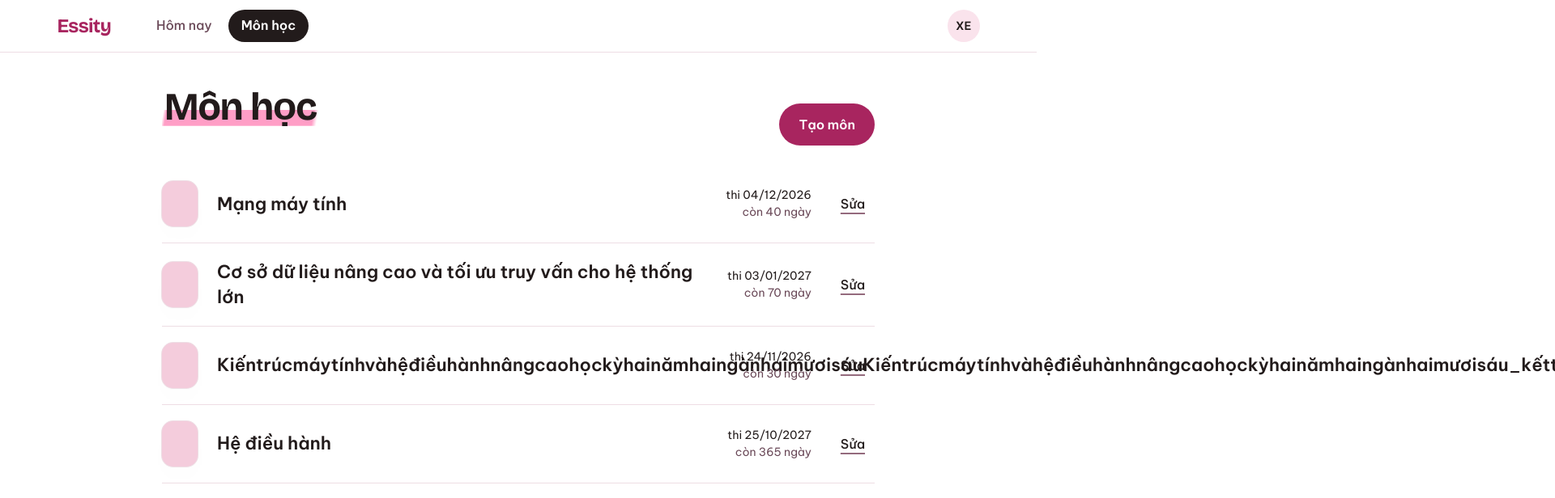
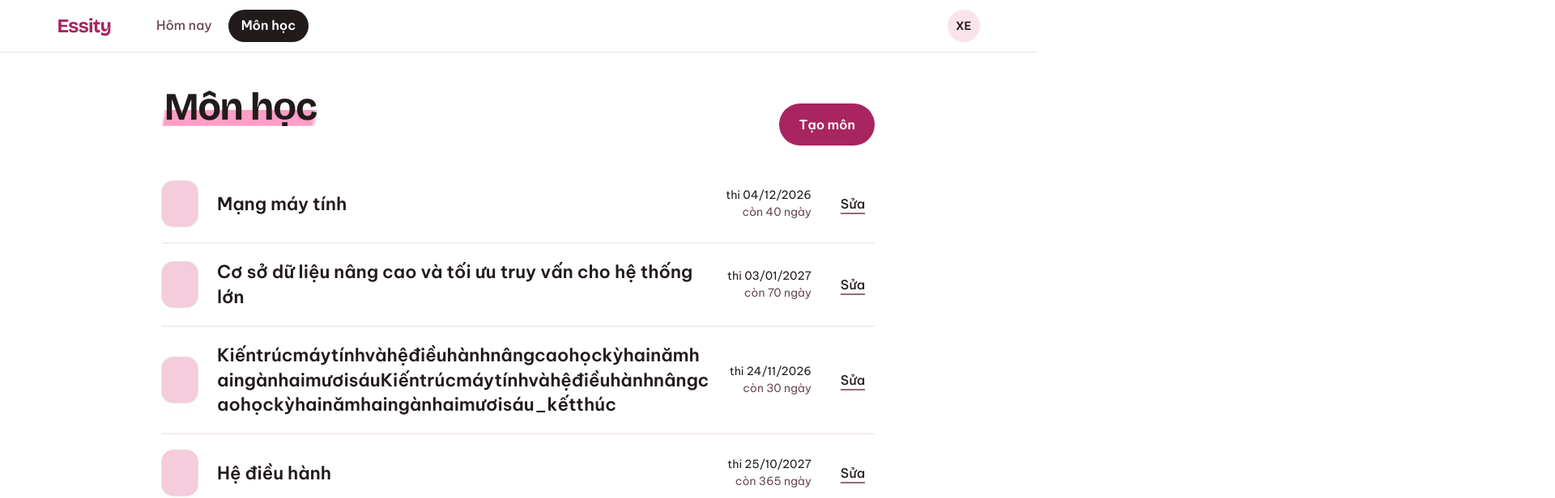
Before and after one commit to Nha-Cong-Dong/Essity, a Next.js app in the folder apps/web/: page /design-preview/subjects in a window 1280 px wide. Shown: the top 616 px of the page at 81% size, 1920 px wide, since content can reach past the window. Built offline with nearby package versions, Linux system fonts and the light colour scheme.

Commit message:
fix(web): T2.3c below sm a subject row is a grid: the name wraps anywhere beside the cover, Sửa on its first line, the date line under the name

```diff
--- a/apps/web/components/subjects/subject-list.tsx
+++ b/apps/web/components/subjects/subject-list.tsx
@@ -166,17 +166,29 @@ function SubjectRow({ initial, example, onOpen, onDeleted }: RowProps) {
 
   return (
     <li className="flex flex-col gap-4 border-b border-line py-5 last:border-b-0">
-      <div className="flex flex-wrap items-center gap-x-6 gap-y-2">
-        <span aria-hidden="true" className="h-14 w-11 shrink-0 rounded-slip bg-(color:--rose-200) shadow-sheet" />
-        <span id={ids.name} className="min-w-0 flex-1 text-section font-semibold">
+      {/* Below sm a grid (T2.3c, R44, plan G3): the cover spans both lines, the name wraps
+          anywhere beside it with "Sửa" on its first line, the date line starts under the name.
+          From sm, DESIGN.md §6.8's single line. */}
+      <div className="grid grid-cols-[auto_minmax(0,1fr)_auto] gap-x-4 gap-y-2 sm:flex sm:flex-wrap sm:items-center sm:gap-x-6">
+        <span
+          aria-hidden="true"
+          className="row-span-2 h-14 w-11 shrink-0 self-start rounded-slip bg-(color:--rose-200) shadow-sheet sm:self-auto"
+        />
+        <span id={ids.name} className="min-w-0 text-section font-semibold wrap-anywhere sm:flex-1">
           {subject.name}
         </span>
-        <span className="flex flex-col items-end text-small">
-          <span>thi {formatExamDate(subject.exam_date)}</span>
-          <span className="text-ink-soft">{daysLeftText(subject.days_until_exam)}</span>
+        {/* The space between the halves keeps them two words for a screen reader (plan G9). */}
+        <span className="col-span-2 col-start-2 row-start-2 flex flex-wrap gap-x-2 text-small sm:flex-col sm:items-end">
+          <span className="whitespace-nowrap">thi {formatExamDate(subject.exam_date)}</span>{" "}
+          <span className="whitespace-nowrap text-ink-soft">{daysLeftText(subject.days_until_exam)}</span>
         </span>
         {!editing && (
-          <Button variant="quiet" onClick={open} aria-label={`Sửa ${subject.name}`}>
+          <Button
+            variant="quiet"
+            onClick={open}
+            aria-label={`Sửa ${subject.name}`}
+            className="col-start-3 row-start-1 self-start sm:self-auto"
+          >
             Sửa
           </Button>
         )}
```
Also changed, not shown: 2 other files (tests, documents, lock files or other folders).
